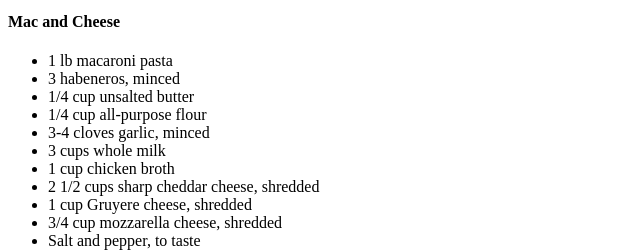
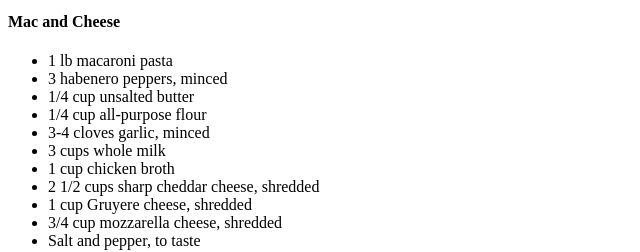
Before and after one commit to lucidrewci/odin-recipes, a plain HTML site: page recipes/chicken_macaroni_casserole.html in a window 1280 px wide. Shown: the part 784-1036 px from the top of the page, 0-640 px from the left. Drawn offline with Linux system fonts and the light colour scheme.

Commit message:
Fix typo in ingredients

```diff
--- a/recipes/chicken_macaroni_casserole.html
+++ b/recipes/chicken_macaroni_casserole.html
@@ -19,7 +19,7 @@
         <h4>Mac and Cheese</h4>
         <ul>
             <li>1 lb macaroni pasta</li>
-            <li>3 habeneros, minced</li>
+            <li>3 habenero peppers, minced</li>
             <li>1/4 cup unsalted butter</li>
             <li>1/4 cup all-purpose flour</li>
             <li>3-4 cloves garlic, minced</li>
```
